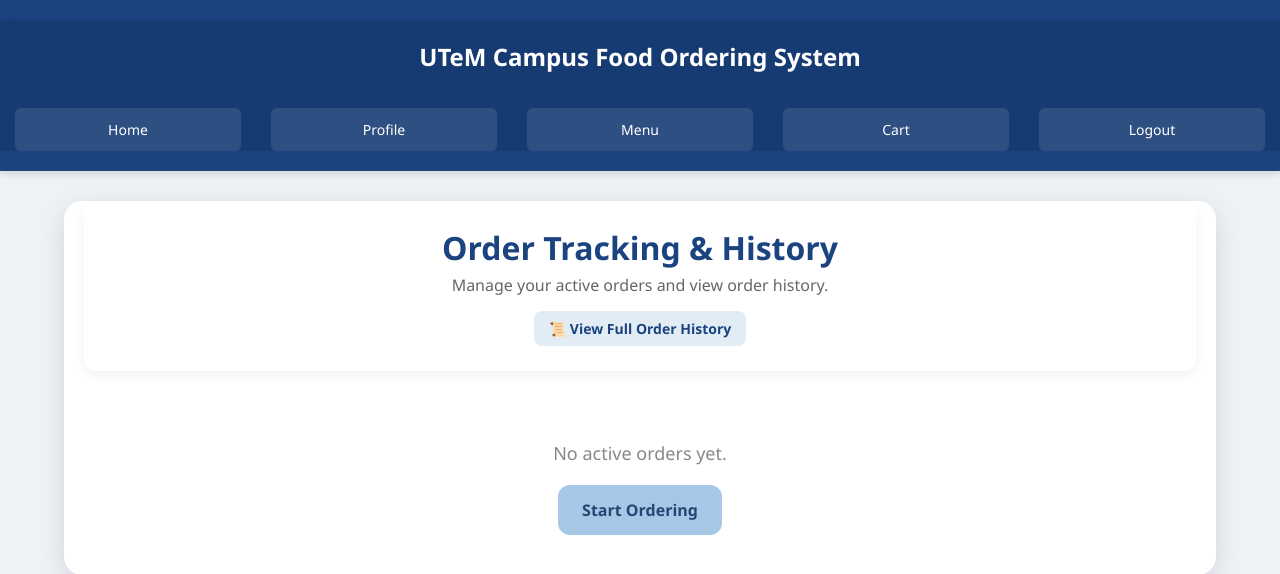
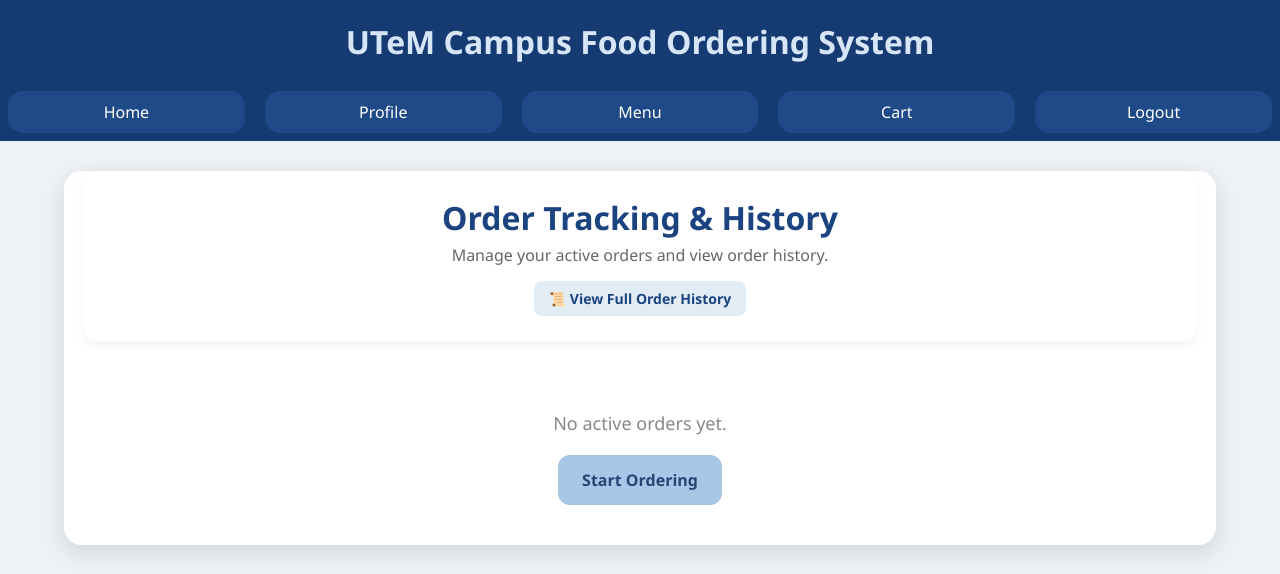
Before and after one commit to sknhzhrh/utem-cafeteria-system, a PHP site: page /customer/order.php in a window 1280 px wide. Shown: the top 574 px of the page. Run offline with PHP 8.4, Linux system fonts and the light colour scheme; the visitor is signed in with stand-in values (Sample User, id 1); data that the repository does not hold is empty.

Commit message:
Save current work before pulling main

```diff
--- a/account/dashboard.php
+++ b/account/dashboard.php
@@ -36,7 +36,7 @@
             <h3>Customer Profile</h3>
             <p>View your customer details</p>
             <br>
-            <a href="profile.php" class="btn">View Profile</a>
+            <a href="../account/profile.php" class="btn">View Profile</a>
         </div>
 
         <div class="card">
--- a/css/order.css
+++ b/css/order.css
@@ -3,47 +3,6 @@
     background-color: #eef2f7;
     margin: 0;
     font-family: 'Segoe UI', Arial, sans-serif;
-}
-
-
-.navbar {
-    background-color: #1a4380;
-    padding: 20px 0px;
-    text-align: center;
-    width: 100%;
-    box-shadow: 0 4px 6px rgba(0, 0, 0, 0.1);
-}
-
-.navbar h2 {
-    color: white;
-    margin: 0 0 15px 0;
-    font-size: 24px;
-}
-
-
-.nav-links {
-    display: flex;
-    width: 100%;
-    padding: 0 10px;
-    box-sizing: border-box;
-}
-
-.nav-links a {
-    color: white;
-    text-decoration: none;
-    background-color: rgba(255, 255, 255, 0.1);
-    padding: 12px 0px;
-    flex: 1;
-    margin: 0 5px;
-    font-size: 14px;
-    border-radius: 6px;
-    transition: 0.2s ease;
-    text-align: center;
-}
-
-.nav-links a:hover, .nav-links a.active {
-    background-color: rgba(255, 255, 255, 0.25);
-    font-weight: bold;
 }
 
 
--- a/includes/head.php
+++ b/includes/head.php
@@ -5,11 +5,11 @@
     </div>
 
     <div class="nav-links">
-        <a href="dashboard.php">Home</a>
-        <a href="profile.php">Profile</a>
+        <a href="../account/dashboard.php">Home</a>
+        <a href="../account/profile.php">Profile</a>
         <a href="../customer/menu.php">Menu</a>
         <a href="../customer/cart.php">Cart</a>
-        <a href="logout.php" onclick="return confirm('Are you sure you want to logout?')">Logout</a>
+        <a href="../account/logout.php" onclick="return confirm('Are you sure you want to logout?')">Logout</a>
     </div>
 
 </div>
--- a/operator/operator-report.php
+++ b/operator/operator-report.php
@@ -30,8 +30,8 @@
 /* Top Selling Menu */
 $sqlTopMenu = "
     SELECT menu.name,
-           SUM(order_menu.quantity) AS totalSold,
-           SUM(order_menu.subtotal) AS totalRevenue
+    SUM(order_menu.quantity) AS totalSold,
+    SUM(order_menu.subtotal) AS totalRevenue
     FROM order_menu
     INNER JOIN menu ON order_menu.menu_id = menu.menu_id
     GROUP BY menu.menu_id, menu.name
```
Also changed, not shown: other parts of css/order.css (+37 -0 lines), operator/operator-login.php (+1 -6 lines), customer/order.php (line endings or trailing spaces).
